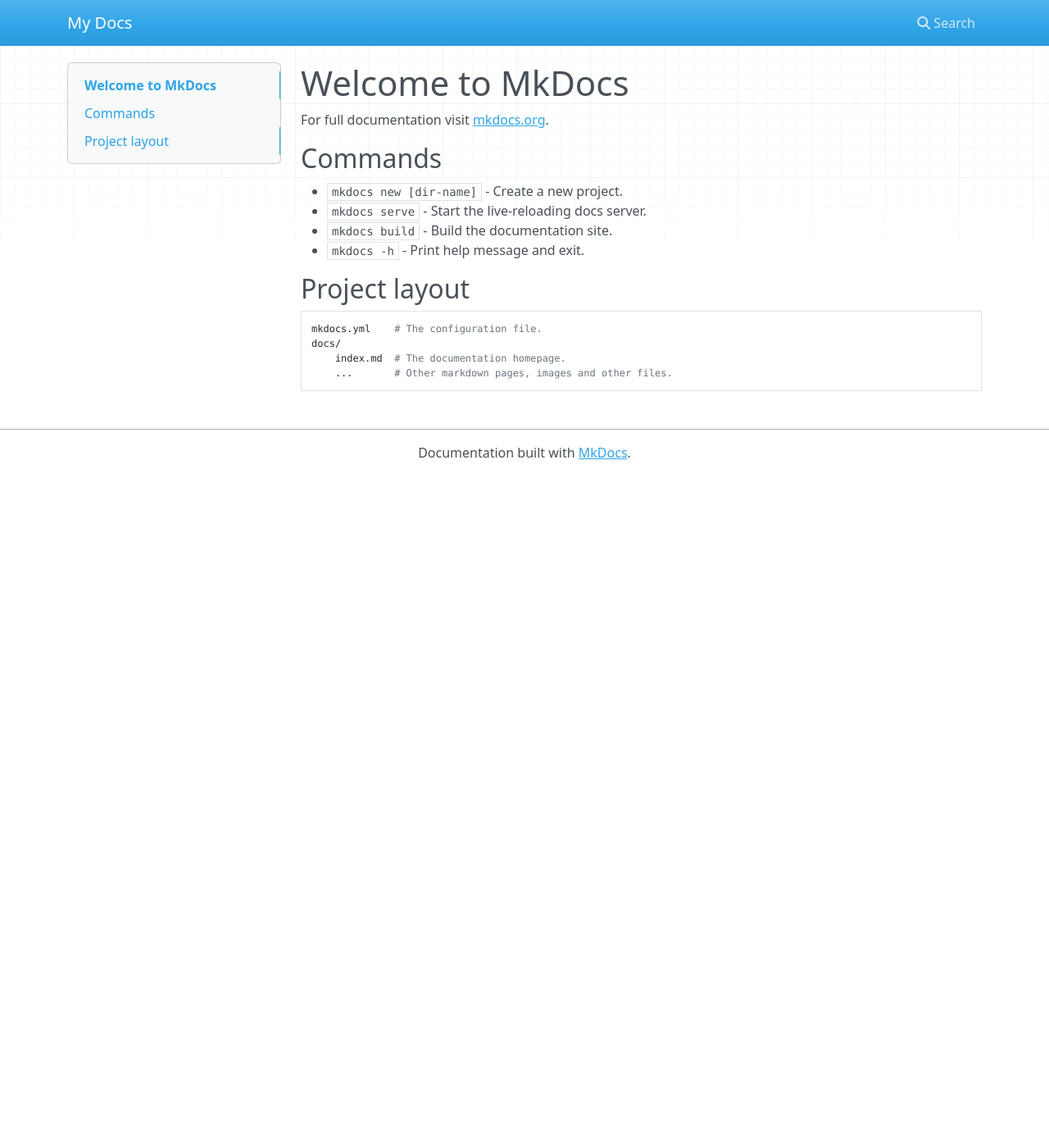
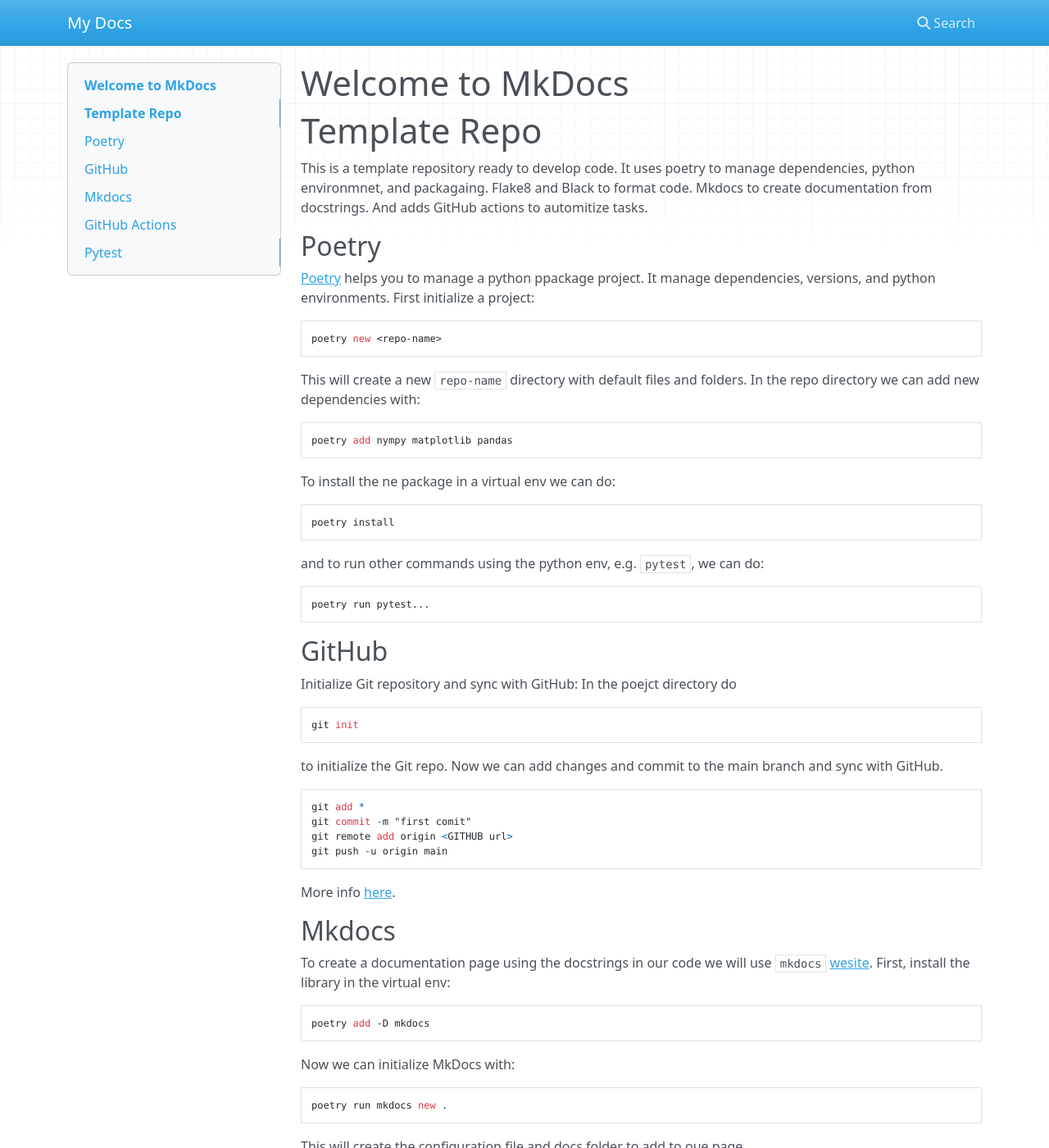
Before and after one commit to jorgemarpa/repo-template, an MkDocs documentation site: the page built from docs/index.md, in a window 1280 px wide and 1400 px high. Shown: the whole window at 82% size. Built offline with MkDocs 1.6.1, drawn with Linux system fonts in a browser that asks for light colours; nearby versions of some CDN libraries; some of the changed text lies outside the part shown.

````diff
--- a/docs/index.md
+++ b/docs/index.md
@@ -1,17 +1,81 @@
 # Welcome to MkDocs
 
-For full documentation visit [mkdocs.org](https://www.mkdocs.org).
+# Template Repo
 
-## Commands
+This is a template repository ready to develop code. It uses poetry to manage dependencies, python environmnet, and packagaing. Flake8 and Black to format code. Mkdocs to create documentation from docstrings. And adds GitHub actions to automitize tasks.
 
-* `mkdocs new [dir-name]` - Create a new project.
-* `mkdocs serve` - Start the live-reloading docs server.
-* `mkdocs build` - Build the documentation site.
-* `mkdocs -h` - Print help message and exit.
+## Poetry
 
-## Project layout
+[Poetry](https://python-poetry.org/docs/) helps you to manage a python ppackage project. It manage dependencies, versions, and python environments.
+First initialize a project:
 
-    mkdocs.yml    # The configuration file.
-    docs/
-        index.md  # The documentation homepage.
-        ...       # Other markdown pages, images and other files.
+```
+poetry new <repo-name>
+```
+
+This will create a new `repo-name` directory with default files and folders.
+In the repo directory we can add new dependencies with:
+
+```
+poetry add nympy matplotlib pandas
+```
+
+To install the ne package in a virtual env we can do:
+
+```
+poetry install
+```
+and to run other commands using the python env, e.g. `pytest`, we can do:
+
+```
+poetry run pytest...
+```
+
+## GitHub
+
+Initialize Git repository and sync with GitHub:
+In the poejct directory do
+```
+git init
+```
+to initialize the Git repo. Now we can add changes and commit to the main branch and sync with GitHub.
+
+```
+git add *
+git commit -m "first comit"
+git remote add origin <GITHUB url>
+git push -u origin main
+```
+More info [here](https://docs.github.com/en/repositories/creating-and-managing-repositories/quickstart-for-repositories?tool=webui).
+
+## Mkdocs
+
+To create a documentation page using the docstrings in our code we will use `mkdocs` [wesite](https://docs.readthedocs.io/en/stable/intro/getting-started-with-mkdocs.html).
+First, install the library in the virtual env:
+```
+poetry add -D mkdocs
+```
+
+Now we can initialize MkDocs with:
+```
+poetry run mkdocs new .
+```
+This will create the configuration file and docs folder to add to oue page.
+
+To build the documentation as a page we use:
+```
+poetry run mkdocs serve
+```
+This will build the documentation and creater a local view of the poge to visualize in our browser.
+
+## GitHub Actions
+
+This are automatic actions that happens during pushing new commits and/or pull request. We can configure these actions in a `yml` file in the `.github/workflows` directory.
+In this template we hace one for `flake8`, `black` and `pytest`.
+
+## Pytest
+
+Pytest will run any test code that is written in the `tests` folder. Idially we want to test all our code to ensure nothing breaks and that function behavior is as expected. We can run pytest locally before commiting to the branch or PR with:
+```
+poetry run pytest -v tests
+```
````
Also changed, not shown: 1 other file.
